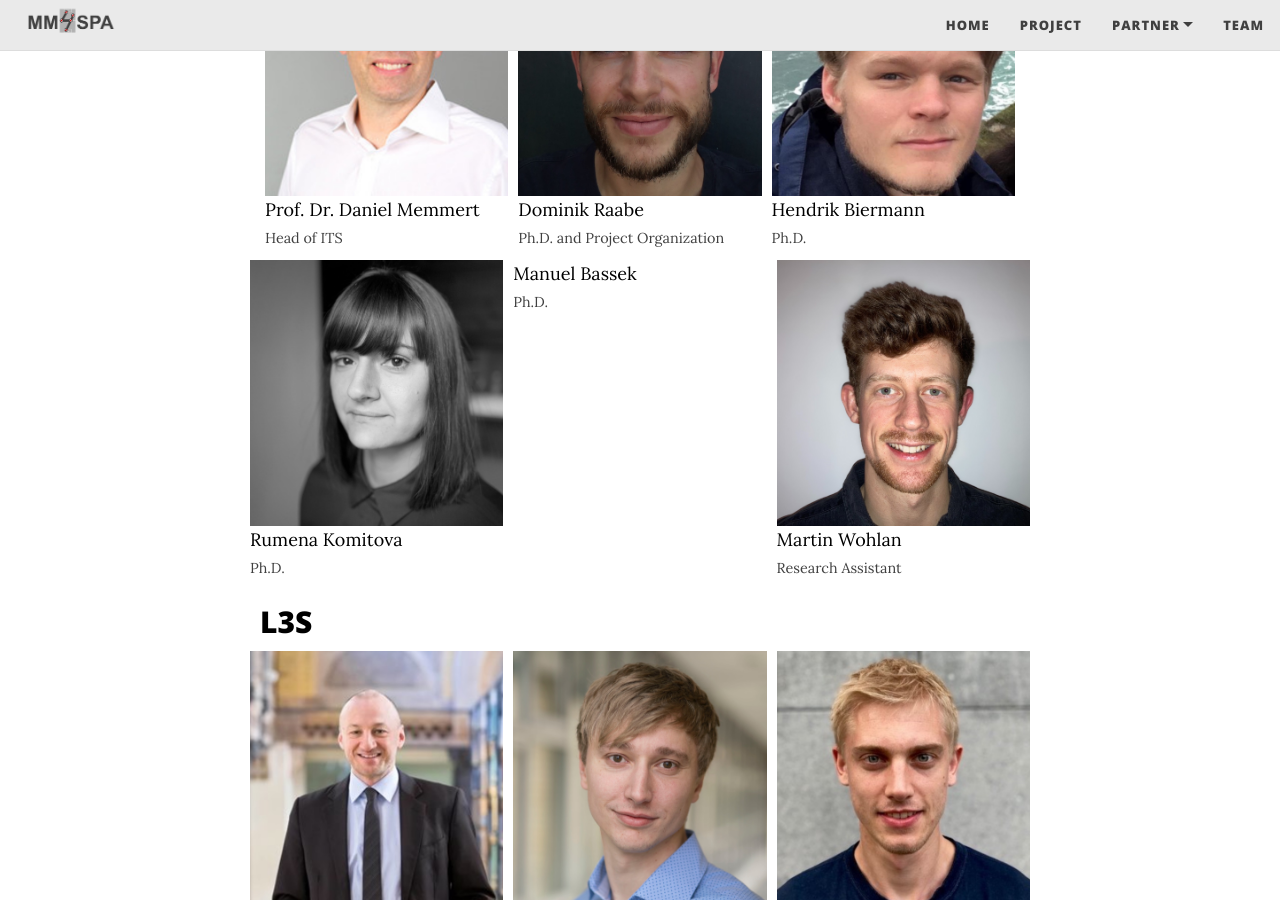
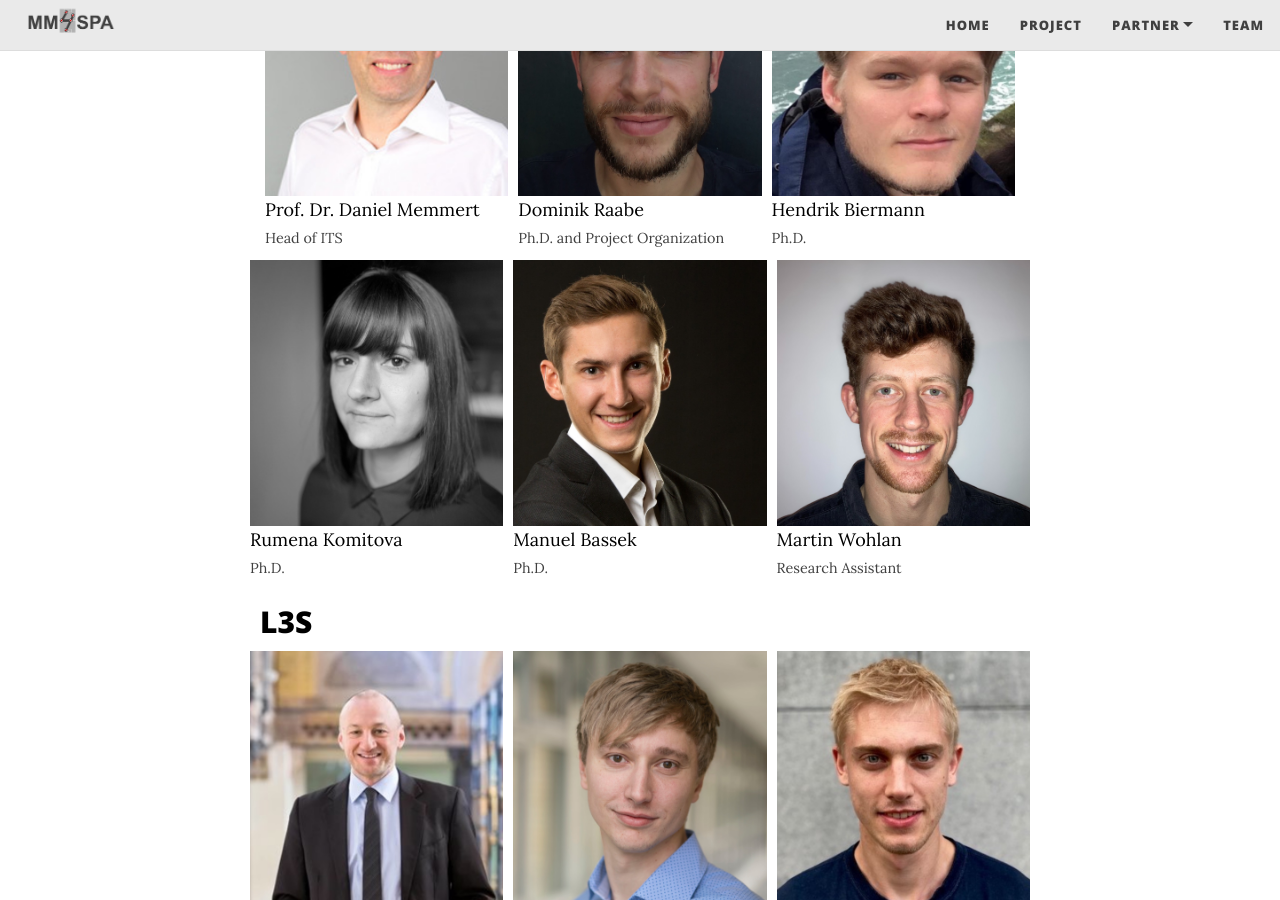
Before and after one commit to MartinWohlan/prototyp_officia_website, a Jekyll site: the page built from team.md, in a window 1280 px wide and 900 px high, scrolled down 371 px. Built offline with Jekyll 4.4.1, drawn with Linux system fonts in a browser that asks for light colours; nearby versions of some CDN libraries.

Commit message:
link Manu

```diff
--- a/team.md
+++ b/team.md
@@ -28,7 +28,7 @@ subtitle:
         <small>Ph.D.</small><br />
     </div>
     <div class="column">
-      <a href="https://www.dshs-koeln.de/institut-fuer-trainingswissenschaft-und-sportinformatik/" style="color:black">Manuel Bassek</a> <br />
+    <img src="../assets/img/Manuel_Bassek.jpg"><a href="https://www.dshs-koeln.de/institut-fuer-trainingswissenschaft-und-sportinformatik/" style="color:black">Manuel Bassek</a> <br />
         <small>Ph.D.</small><br />
     </div>
     <div class="column">
```
